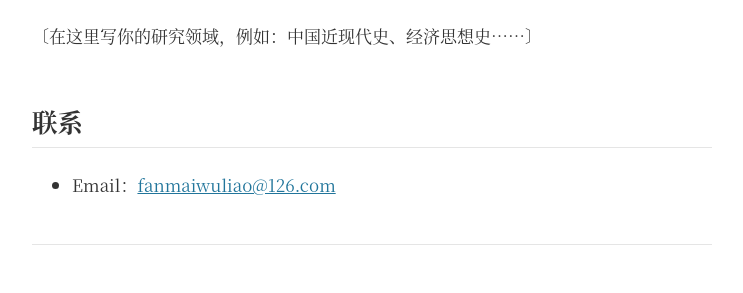
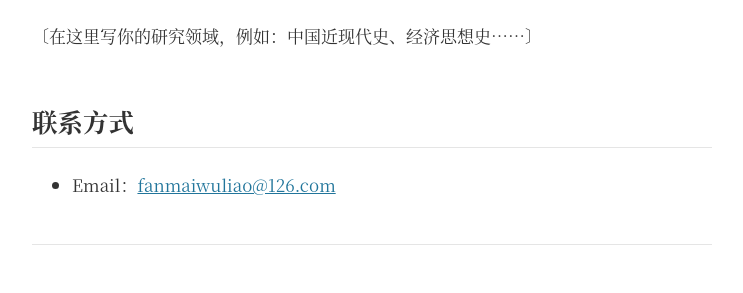
Before and after one commit to fanmaiwuliao-pixel/fanmaiwuliao-pixel.github.io, a Jekyll site: the page built from cv.md, in a window 1280 px wide. Shown: the part 623-916 px from the top of the page, without its empty margins (268-1011 px from the left). Built offline with Jekyll 4.4.1, drawn with Linux system fonts in a browser that asks for light colours.

Commit message:
Update cv.md (via Pages CMS)

```diff
--- a/cv.md
+++ b/cv.md
@@ -15,7 +15,7 @@ permalink: /cv/
 
 〔在这里写你的研究领域，例如：中国近现代史、经济思想史……〕
 
-## 联系
+## 联系方式
 
 - Email：[fanmaiwuliao@126.com](mailto:your@email.com)
 
```
